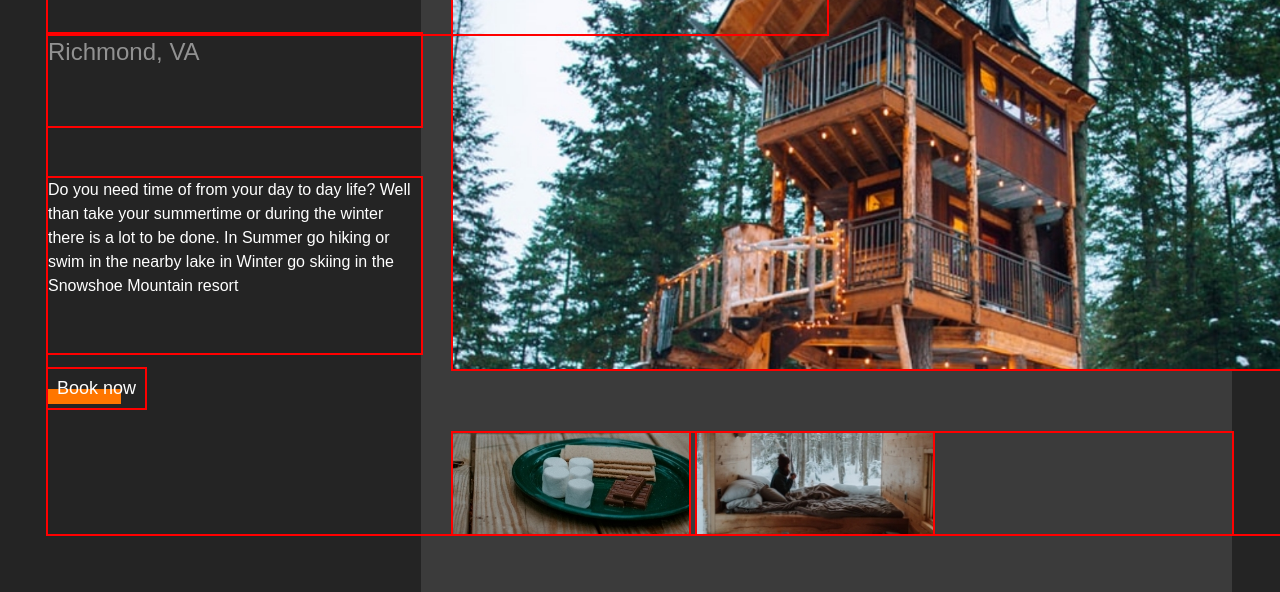
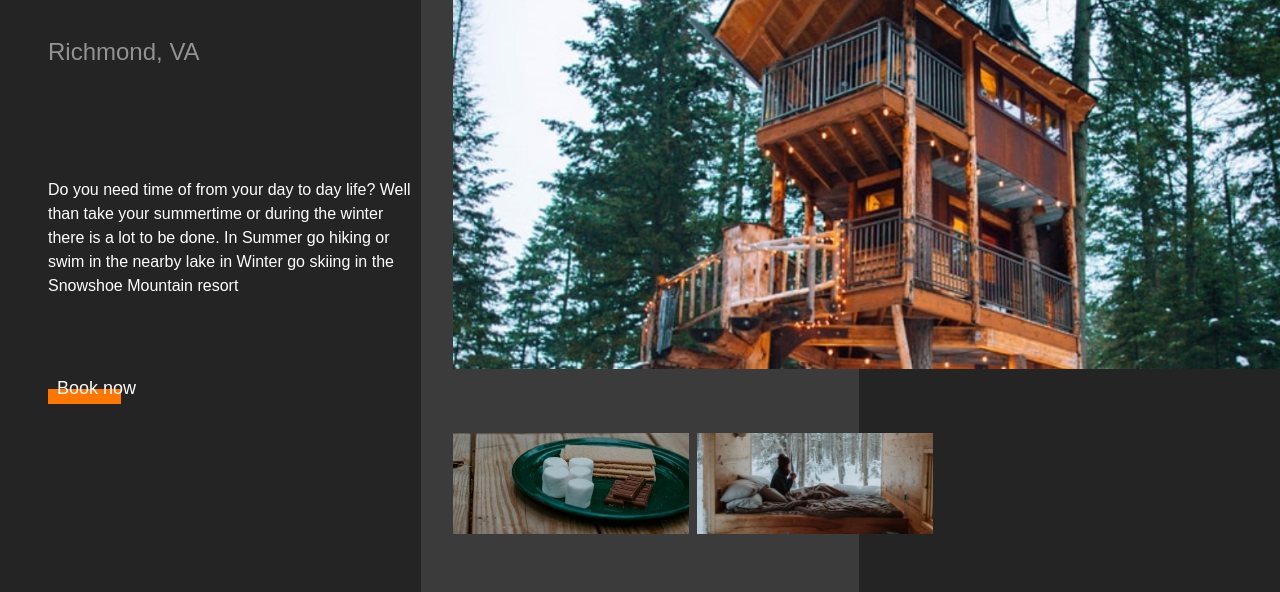
Before and after one commit to Annie-Huang/the-box, a website: page index.html in a window 1280 px wide. Shown: the part 263-855 px from the top of the page. Drawn offline with Linux system fonts and the light colour scheme.

Commit message:
Create new setting for width > 1200px for the background and nav and sectionary-images

```diff
--- a/css/style.css
+++ b/css/style.css
@@ -4,9 +4,10 @@
   box-sizing: border-box;
 }
 
-* {
-  outline: 2px solid red;
-}
+/* User this to show position for each section*/
+/** {*/
+/*  outline: 2px solid red;*/
+/*}*/
 
 :root {
   --clr-icons: #929292;
@@ -170,7 +171,7 @@ footer {
     top: 0;
     bottom: 0;
     left: -2em; /* this is the same as the gap so the text will touch the border */
-    right: 0;
+    right: -2em;
     grid-column: 3 / 5;
     z-index: -10;
   }
@@ -200,3 +201,14 @@ footer {
     grid-column:  2 / 3;
   }
 }
+
+@media (min-width: 1200px) {
+  main::after {
+    grid-column: 3 / 4; /* 800px width: 3 / 5 */
+  }
+
+  .nav,
+  .secondary-images {
+    grid-column: 2 / 3; /* 800px width: 2 / 5 */
+  }
+}
```
